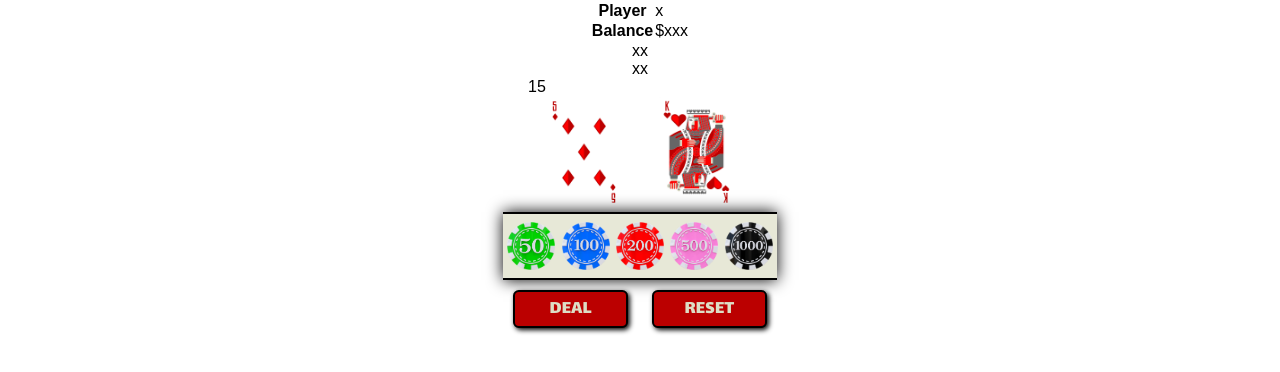
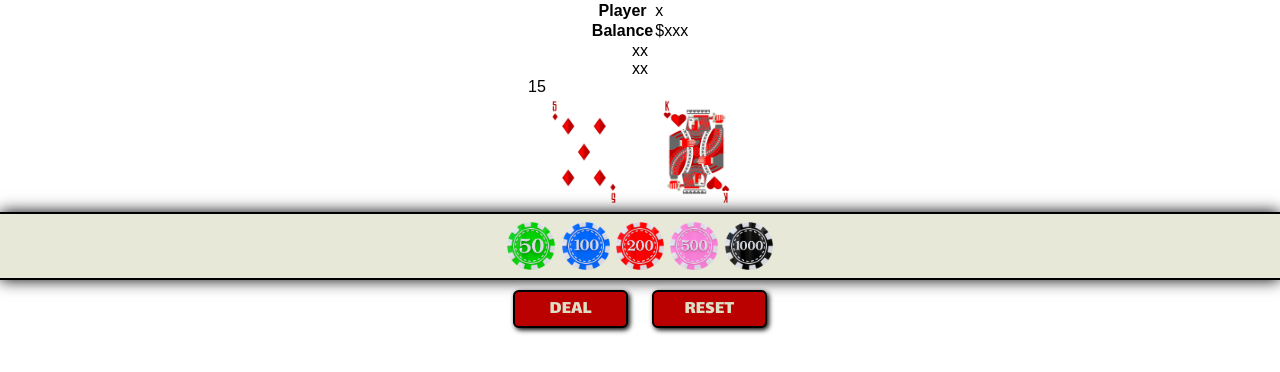
Before and after one commit to SimasJakubenas/simos-blackjack-p2, a plain HTML site: page index.html in a window 1280 px wide. Drawn offline with Linux system fonts and the light colour scheme; a web font is replaced by a local one.

Commit message:
Remove center-content class from 'main' element and add comments to sections

```diff
--- a/index.html
+++ b/index.html
@@ -9,7 +9,8 @@
 </head>
 <body>
     <header></header>
-    <main class="grid center-content center-items">
+    <main class="grid center-items">
+        <!-- Display players name and balance -->
         <section id="display-info">
             <table>
                 <tr>
@@ -22,18 +23,22 @@
                 </tr>
             </table>
         </section>
+        <!-- Dealers side of the taable -->
         <section id="dealers-field">
             <div id="dealers-count" class="count-box">xx</div>
             <div id="dealers-card-container">xx</div>
         </section>
+        <!-- Players side of the table -->
         <section id="players-field">
             <div id="players-count" class="count-box">xx</div>
             <div id="players-card-container"></div>
         </section>
+        <!-- Display players bet on the table -->
         <section id="betting-field">
             <div id="chip-count" class="count-box"></div>
             <div id="chip-stack-container"></div>
         </section>
+        <!-- Display selection of bet sizes -->
         <section id="bet-section">
             <div id="bet-container" class="flex center-content">
                 <div id="50-chip" class="bet-chips">
@@ -53,6 +58,7 @@
                 </div>
             </div>
         </section>
+        <!-- Display buttons used to play the game -->
         <section id="game-controls">
             <button id="deal-btn" class="control-btn betting-btn">DEAL</button>
             <button id="reset-btn" class="control-btn betting-btn">RESET</button>
```
